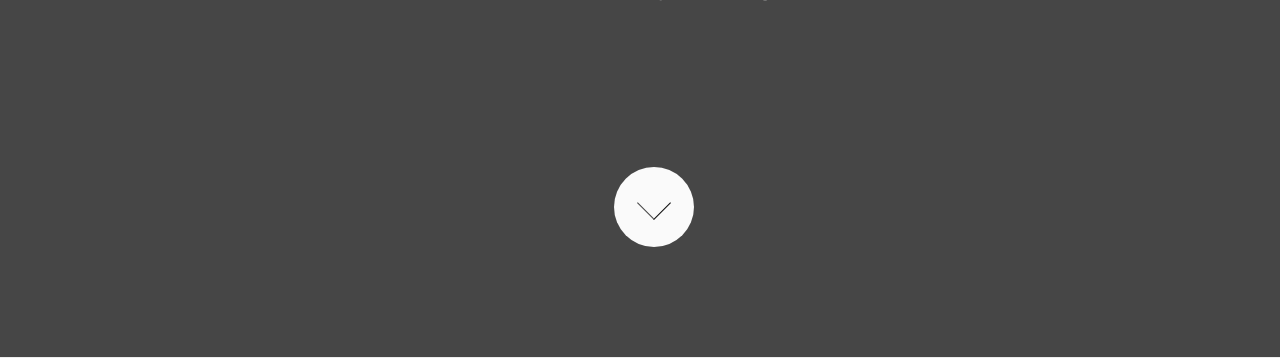
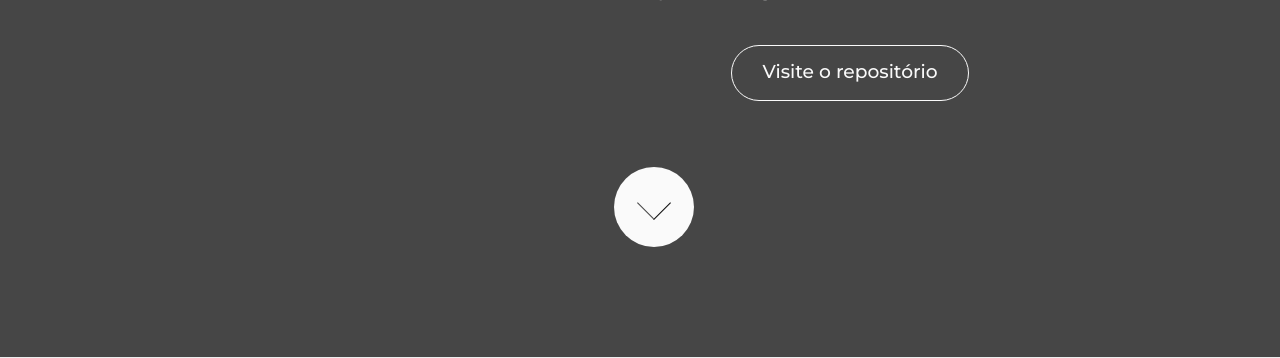
Before and after one commit to iaraoliveira/break, a PHP site: page /promocional.php in a window 1280 px wide. Shown: the part 3645-4003 px from the top of the page. Run offline with PHP 8.4, Linux system fonts and the light colour scheme; some libraries are stand-ins or nearby versions.

Commit message:
PHP | Promo - Changes 30/11 01:41

```diff
--- a/promocional.php
+++ b/promocional.php
@@ -104,7 +104,10 @@
 						 Feito com ferramentas e linguagens de código-aberto e
 					 	 disponível em um repositório git.
 					</p>
-
+					<a href="https://github.com/iara99oliveira/break" target="_blank"
+						 title="Acessar repositório no git hub" class="opt">
+						 Visite o repositório
+					</a>
 				</div>
 				<a href="#section06"><span></span></a>
 			</section>
@@ -123,7 +126,7 @@
 				<div id="acessibility_cont">
 					<h1 title="Pois é, prova disso é vocês estarem ouvindo esse atributo title." id="acessibility">A palavra chave:</br>
 						<span style="font-weight: 800; font-size: 34pt;
-												 letter-spacing: -1px; text-indent: 50px;">A-ces-si-bi-li-da-de</span>
+												 letter-spacing: -1px; text-indent: 50px;">A.ces.si.bi.li.da.de</span>
 					</h1>
 					<p>Acessível a todos. Não importa a deficiência. De daltônico e T D A H,
 						à deficiente Visual ou Sonoro. </p>
```
